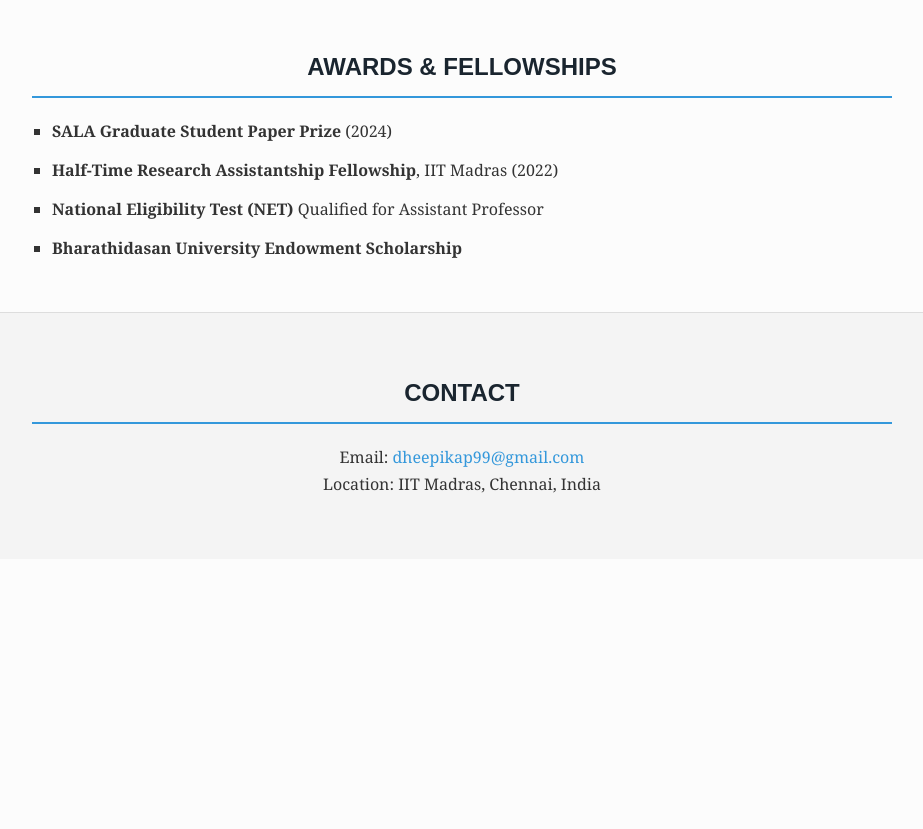
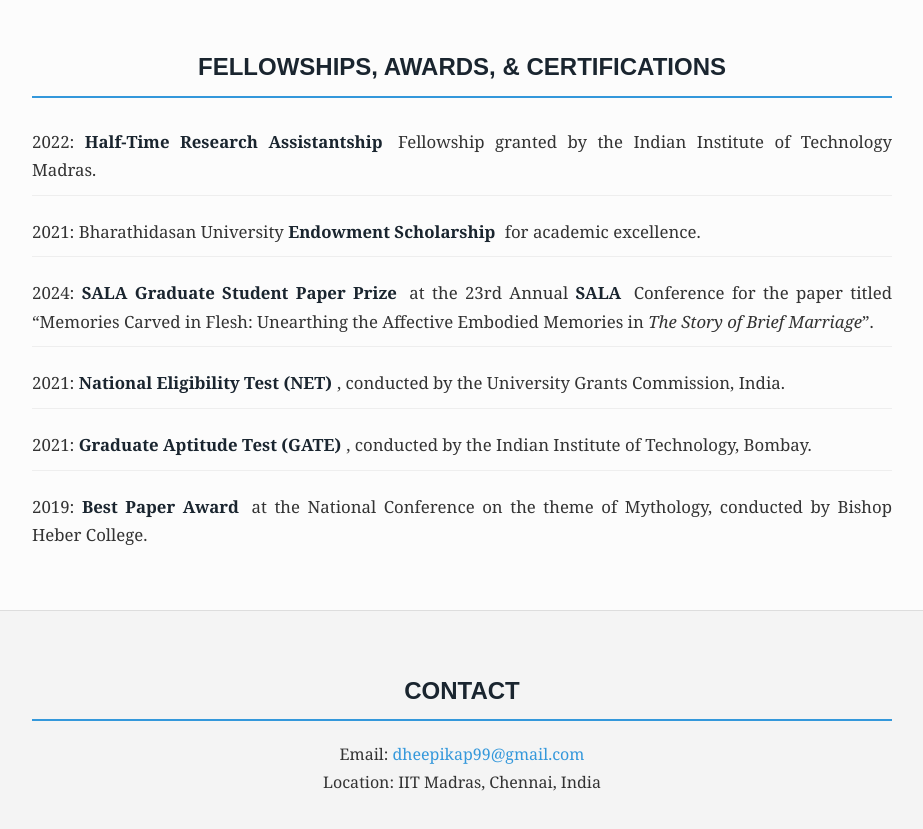
Before and after one commit to DheebikaP/DheebikaP.github.io, a plain HTML site: page index.html in a window 1280 px wide. Shown: the part 1839-2668 px from the top of the page, without its empty margins (178-1101 px from the left). Before the commit the page ends 2398 px from the top, so only its background shows below. Drawn offline with Linux system fonts and the light colour scheme.

Commit message:
Update index.html

```diff
--- a/index.html
+++ b/index.html
@@ -92,15 +92,17 @@
     </ul>
 </section>
 
-        <section id="awards">
-            <h2>Awards & Fellowships</h2>
-            <ul>
-                <li><strong>SALA Graduate Student Paper Prize</strong> (2024)</li>
-                <li><strong>Half-Time Research Assistantship Fellowship</strong>, IIT Madras (2022)</li>
-                <li><strong>National Eligibility Test (NET)</strong> Qualified for Assistant Professor</li>
-                <li><strong>Bharathidasan University Endowment Scholarship</strong></li>
-            </ul>
-        </section>
+        <section id="awards-fellowships">
+    <h2>Fellowships, Awards, & Certifications</h2>
+    <ul class="affiliation-list">
+        <li>2022: <strong>Half-Time Research Assistantship</strong> Fellowship granted by the Indian Institute of Technology Madras.</li>
+        <li>2021: Bharathidasan University <strong>Endowment Scholarship</strong> for academic excellence.</li>
+        <li>2024: <strong>SALA Graduate Student Paper Prize</strong> at the 23rd Annual <strong>SALA</strong> Conference for the paper titled “Memories Carved in Flesh: Unearthing the Affective Embodied Memories in <em>The Story of Brief Marriage</em>”.</li>
+        <li>2021: <strong>National Eligibility Test (NET)</strong>, conducted by the University Grants Commission, India.</li>
+        <li>2021: <strong>Graduate Aptitude Test (GATE)</strong>, conducted by the Indian Institute of Technology, Bombay.</li>
+        <li>2019: <strong>Best Paper Award</strong> at the National Conference on the theme of Mythology, conducted by Bishop Heber College.</li>
+    </ul>
+</section>
 
     </main>
 
```
